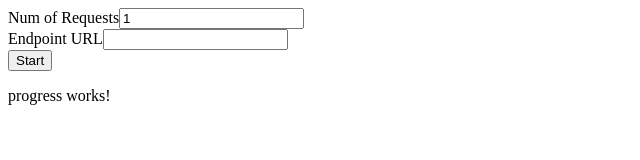
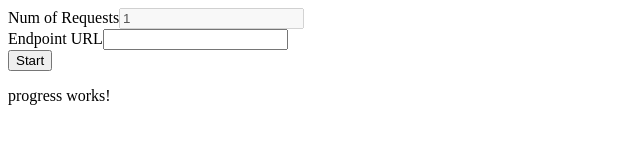
Before and after one commit to wadefleming-nz/azure-load-tester, an Angular app: page / in a window 1280 px wide. Shown: the top 160 px of the page, without its empty margins (0-640 px from the left). Built offline with nearby package versions, Linux system fonts and the light colour scheme.

Commit message:
disable num requests input

```diff
--- a/src/app/components/inputs/inputs.component.html
+++ b/src/app/components/inputs/inputs.component.html
@@ -5,6 +5,7 @@
         id="numRequests"
         name="numRequests"
         [(ngModel)]="numRequests"
+        disabled="true"
     />
     <br />
     <label for="endpointUrl">Endpoint URL</label>
```
